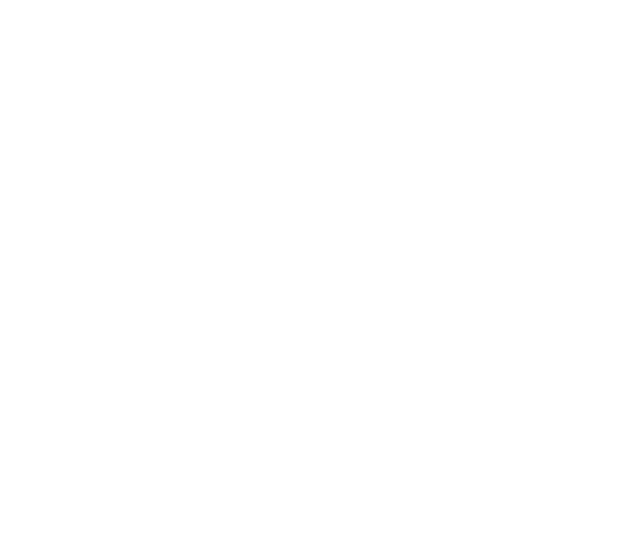
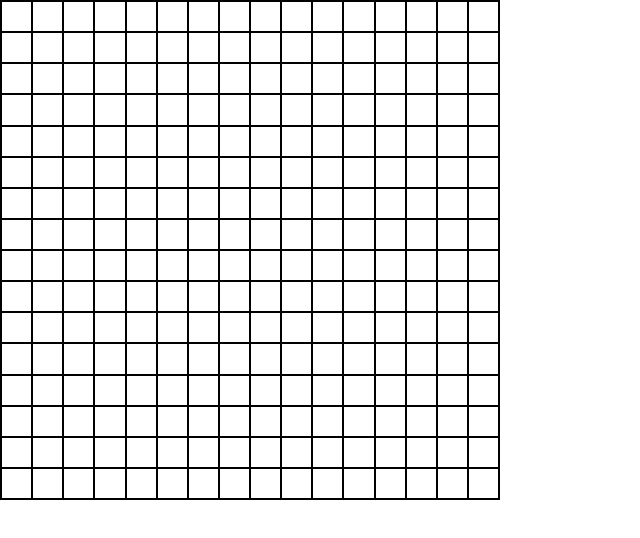
Before and after one commit to tiffany-m/etch-a-sketch, a plain HTML site: page index.html in a window 1280 px wide. Shown: the whole page, without its empty margins (0-640 px from the left). Drawn offline with Linux system fonts and the light colour scheme.

Commit message:
Add js code for making grid and styles

```diff
--- a/index.html
+++ b/index.html
@@ -8,6 +8,7 @@
     <title>Etch-a-Sketch</title>
 </head>
 <body>
+    <div id="grid-container"></div>
 
     <script src="scripts.js"></script>
 </body>
--- a/scripts.js
+++ b/scripts.js
@@ -0,0 +1,26 @@
+const gridContainer = document.getElementById('grid-container');
+
+let rows = 16;
+let columns = 16;
+
+function createGrid(numRows, numCols) {
+
+    // create rows
+    for (let i = 0; i < numRows; i++) {
+        let row = document.createElement('div');
+        row.className = 'row';
+
+        // create columns/individual cells
+        for (let j = 0; j < numCols; j++) {
+            let column = document.createElement('div');
+            column.className = 'column';
+            // line to number cells
+            // column.textContent = i + '-' + j;
+            row.appendChild(column);
+        }
+
+        gridContainer.appendChild(row);
+    }
+}
+
+createGrid(rows, columns);
--- a/styles.css
+++ b/styles.css
@@ -0,0 +1,35 @@
+*,
+*::before,
+*::after {
+    box-sizing: border-box;
+    margin: 0;
+    padding: 0;
+}
+
+#grid-container {
+    width: 500px;
+    height: 500px;
+    border: 1px solid black;
+}
+
+.row {
+    display: flex;
+    /* border: 1px solid red; */
+}
+
+/* individual cells */
+.column {
+    display: flex;
+    justify-content: center;
+    align-items: center;
+    flex-grow: 1;
+    flex-shrink: 0;
+    flex-basis: auto;
+    border: 1px solid black;
+}
+
+/* Fills cells with content */
+.column::before {
+    content: '';
+    padding-top: 100%;
+}
```
